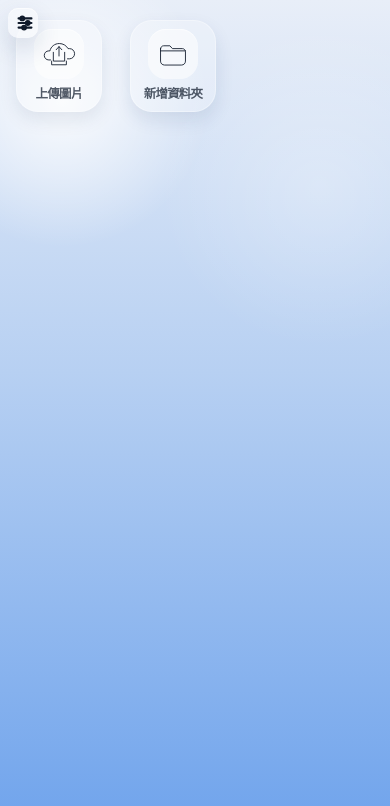
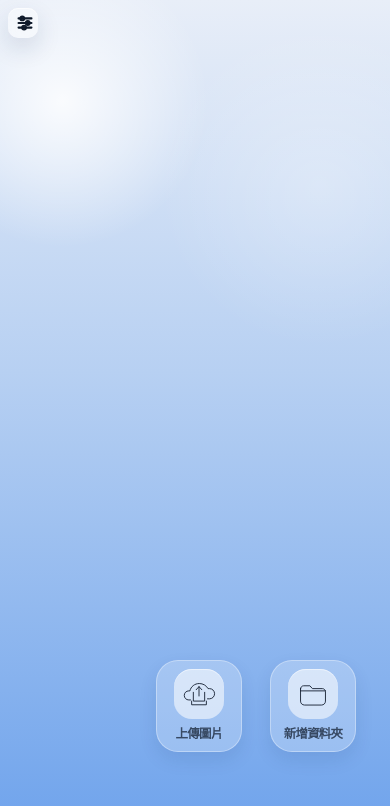
Before and after one commit to CRCRCRCRCRC/imagewebsite, a website: page index.html in a window 390 px wide. Drawn offline with Linux system fonts and the light colour scheme; no server answers.

Commit message:
Lock viewport layout and keep controls fixed

```diff
--- a/styles.css
+++ b/styles.css
@@ -20,7 +20,9 @@
 }
 
 html {
+  height: 100%;
   scroll-behavior: smooth;
+  overflow: hidden;
 }
 
 html.editor-viewport-locked,
@@ -32,9 +34,10 @@ body.editor-viewport-locked {
 body {
   margin: 0;
   min-height: 100vh;
+  height: 100%;
   color: var(--ink);
   font-family: "Space Grotesk", "Noto Sans TC", sans-serif;
-  overflow-x: hidden;
+  overflow: hidden;
   background:
     radial-gradient(circle at 16% 12%, rgba(255, 255, 255, 0.86), transparent 18%),
     radial-gradient(circle at 82% 22%, rgba(255, 255, 255, 0.26), transparent 22%),
@@ -223,27 +226,40 @@ body::selection {
 }
 
 .desktop-shell {
-  min-height: 100vh;
+  position: fixed;
+  inset: 0;
+  height: 100vh;
   padding: 28px 34px 168px;
+  overflow: hidden;
 }
 
 .workspace-stack {
   display: grid;
   gap: 20px;
   width: 100%;
+  height: 100%;
   max-width: 100%;
+  min-height: 0;
 }
 
 .workspace-row {
   display: block;
   width: 100%;
+  height: 100%;
   max-width: 100%;
+  min-height: 0;
 }
 
 .gallery-stage {
   width: 100%;
+  height: 100%;
   min-height: 0;
   max-width: 100%;
+  padding: 0 150px 170px 0;
+  overflow-x: hidden;
+  overflow-y: auto;
+  overscroll-behavior: contain;
+  scrollbar-gutter: stable;
 }
 
 .gallery-stage[hidden] {
@@ -1804,22 +1820,33 @@ body::selection {
   }
 
   .desktop-shell {
+    position: fixed;
+    inset: 0;
+    height: 100vh;
     padding: 20px 16px 154px;
   }
 
   .workspace-row {
     width: 100%;
+    height: 100%;
+    min-height: 0;
   }
 
   .gallery-stage {
-    min-height: auto;
+    height: 100%;
+    min-height: 0;
     max-width: 100%;
+    padding: 0 0 196px;
+    overflow-x: hidden;
+    overflow-y: auto;
   }
 
   .sidebar-tools {
-    position: static;
-    width: 100%;
-    z-index: auto;
+    position: fixed;
+    right: 16px;
+    bottom: 92px;
+    width: max-content;
+    z-index: 18;
     transform: none;
   }
 
```
